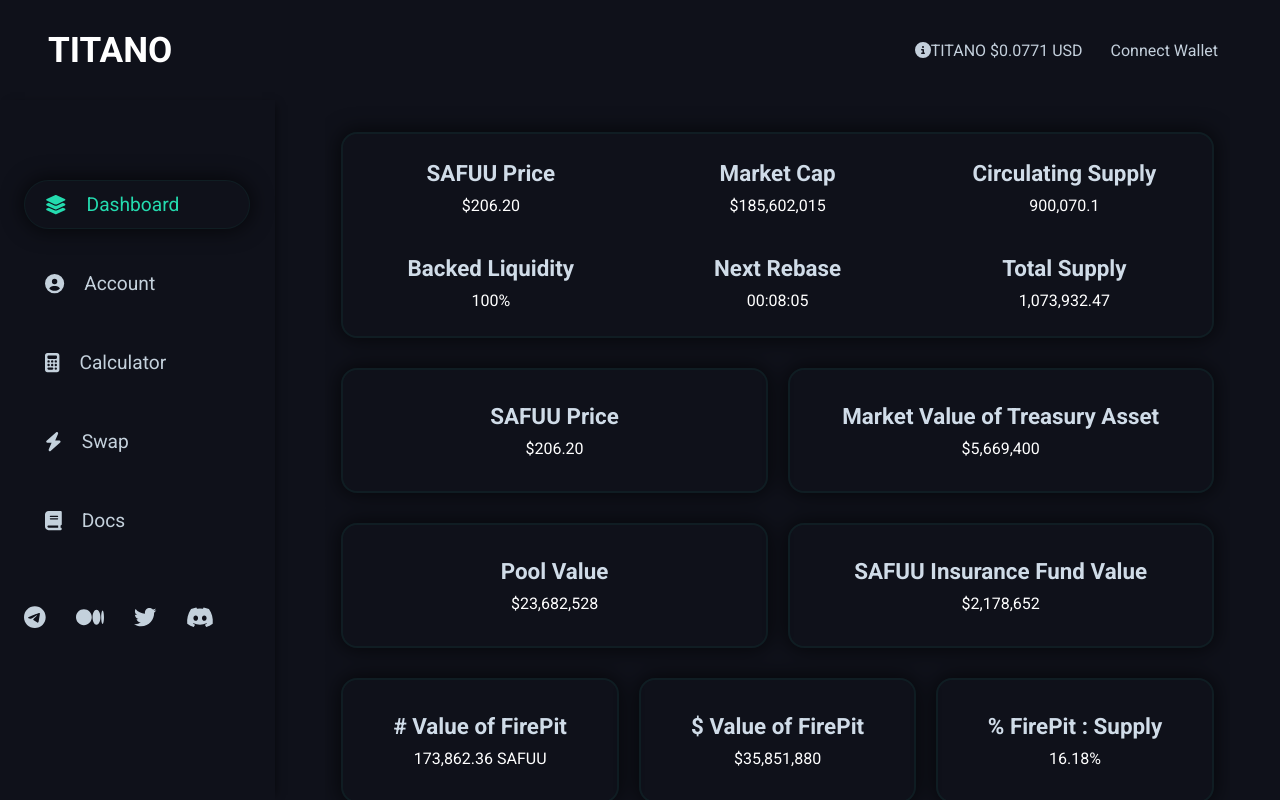
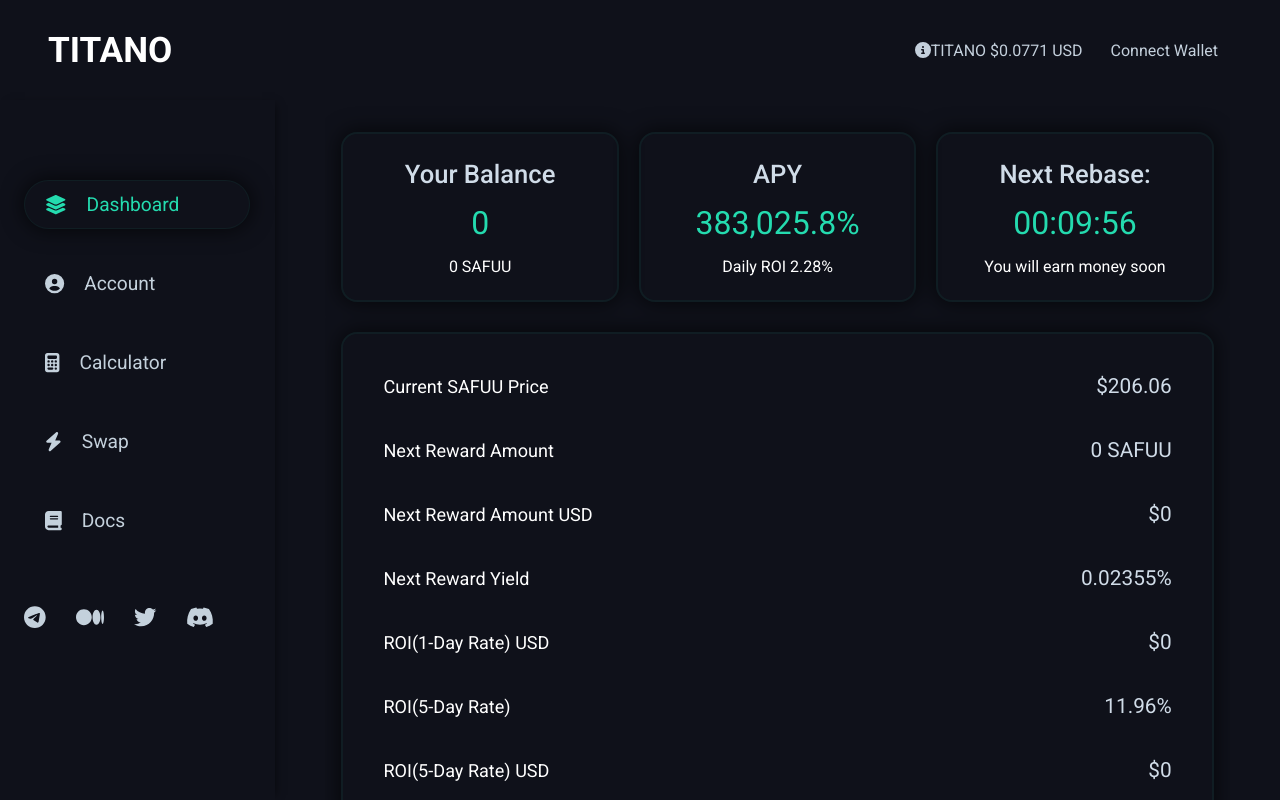
Before and after one commit to sikander-afzaal/finance-dashboard, a React (Create React App) app: page /account in a window 1280 px wide. Built offline with nearby package versions, Linux system fonts and the light colour scheme.

Commit message:
first commit

```diff
--- a/package.json
+++ b/package.json
@@ -12,6 +12,7 @@
     "@testing-library/user-event": "^13.5.0",
     "react": "^18.0.0",
     "react-dom": "^18.0.0",
+    "react-rangeslider": "^2.2.0",
     "react-router-dom": "^6.3.0",
     "react-scripts": "5.0.1",
     "web-vitals": "^2.1.4"
--- a/src/App.css
+++ b/src/App.css
@@ -7,6 +7,7 @@
   justify-content: flex-start;
   align-items: center;
   flex-direction: column;
+  max-width: 1870px;
   width: 100%;
 }
 .bottom-App {
--- a/src/App.js
+++ b/src/App.js
@@ -1,22 +1,32 @@
 import "./App.css";
-import React, { useState } from "react";
+import React, { useState, useEffect, useRef } from "react";
 import Sidebar from "./Layout/SideBar/Sidebar";
 import Header from "./Layout/Header/Header";
 import Dashboard from "./Pages/Dashboard/Dashboard";
+import Account from "./Pages/Account/Account";
+import Calculator from "./Pages/Calculator/Calculator";
+import { BrowserRouter as Router, Route, Routes } from "react-router-dom";
 function App() {
   const [open, setOpen] = useState(false);
   const openHeader = (val) => {
     setOpen(val);
   };
+
   return (
     <div className="App">
-      <Header func={openHeader} />
-      <div className="bottom-App">
-        <Sidebar func={openHeader} open={open} />
-        <div className="right-div">
-          <Dashboard />
+      <Router>
+        <Header func={openHeader} />
+        <div className="bottom-App">
+          <Sidebar func={openHeader} open={open} />
+          <div className="right-div">
+            <Routes>
+              <Route path="/" element={<Dashboard />}></Route>
+              <Route path="/account" element={<Account />}></Route>
+              <Route path="/calculator" element={<Calculator />}></Route>
+            </Routes>
+          </div>
         </div>
-      </div>
+      </Router>
     </div>
   );
 }
--- a/src/Layout/SideBar/Sidebar.css
+++ b/src/Layout/SideBar/Sidebar.css
@@ -39,15 +39,15 @@
 .row-link svg {
   pointer-events: none;
 }
-.row-link p {
-  text-decoration: none;
-  color: #c4d1dc;
-}
+
 .active {
   border-color: #24dbaf10;
   background-color: transparent;
   color: #24dbaf;
   box-shadow: 0px 0px 20px 2px rgba(0, 0, 0, 0.6);
+}
+.row-link:hover {
+  color: #24dbaf;
 }
 .active p {
   color: #24dbaf;
--- /dev/null
+++ b/src/Pages/Account/Account.css
@@ -0,0 +1,52 @@
+.acc-col {
+  height: 170px !important;
+  gap: 15px;
+}
+.acc-col h2 {
+  color: #24dbaf;
+  font-weight: 400;
+  font-size: 2rem;
+}
+.acc-col h1 {
+  font-size: 1.6rem;
+}
+.acc-col p {
+  font-size: 1rem;
+}
+.bot-acc {
+  border: 2px solid #24dbaf10;
+  border-radius: 16px;
+  box-shadow: 0px 0px 20px 2px rgba(0, 0, 0, 0.6);
+  gap: 40px;
+  width: 100%;
+  display: flex;
+  justify-content: center;
+  align-items: center;
+  flex-direction: column;
+  padding: 40px;
+}
+.row-acc {
+  width: 100%;
+  display: flex;
+  justify-content: space-between;
+  align-items: center;
+}
+.row-acc p:first-child {
+  color: white;
+  font-size: 1.13rem;
+}
+.row-acc p:last-child {
+  color: rgb(208, 220, 232);
+  font-size: 1.3rem;
+}
+@media screen and (max-width: 460px) {
+  .bot-acc {
+    padding: 20px;
+  }
+  .row-acc p:first-child {
+    font-size: 1rem;
+  }
+  .row-acc p:last-child {
+    font-size: 1rem;
+  }
+}
--- /dev/null
+++ b/src/Pages/Account/Account.jsx
@@ -0,0 +1,57 @@
+import React from "react";
+import "./Account.css";
+function Account() {
+  return (
+    <div className="dashboard account">
+      <div className="row-col">
+        <div className="col acc-col">
+          <h1>Your Balance</h1>
+          <h2>0</h2>
+          <p>0 SAFUU</p>
+        </div>
+        <div className="col acc-col">
+          <h1>APY</h1>
+          <h2>383,025.8%</h2>
+          <p>Daily ROI 2.28%</p>
+        </div>
+        <div className="col acc-col">
+          <h1>Next Rebase:</h1>
+          <h2>00:09:56</h2>
+          <p>You will earn money soon</p>
+        </div>
+      </div>
+      <div className="bot-acc">
+        <div className="row-acc">
+          <p>Current SAFUU Price</p>
+          <p>$206.06</p>
+        </div>
+        <div className="row-acc">
+          <p>Next Reward Amount</p>
+          <p>0 SAFUU</p>
+        </div>
+        <div className="row-acc">
+          <p>Next Reward Amount USD</p>
+          <p>$0</p>
+        </div>
+        <div className="row-acc">
+          <p>Next Reward Yield</p>
+          <p>0.02355%</p>
+        </div>
+        <div className="row-acc">
+          <p>ROI(1-Day Rate) USD</p>
+          <p>$0</p>
+        </div>
+        <div className="row-acc">
+          <p>ROI(5-Day Rate)</p>
+          <p>11.96%</p>
+        </div>
+        <div className="row-acc">
+          <p>ROI(5-Day Rate) USD</p>
+          <p>$0</p>
+        </div>
+      </div>
+    </div>
+  );
+}
+
+export default Account;
--- /dev/null
+++ b/src/Pages/Calculator/Calculator.css
@@ -0,0 +1,122 @@
+.calculator {
+  padding-top: 1rem;
+  gap: 40px;
+}
+.top-calc {
+  display: flex;
+  justify-content: center;
+  align-items: flex-start;
+  flex-direction: column;
+  color: white;
+  width: 100%;
+}
+.input-grid {
+  display: grid;
+  grid-template-columns: 1fr 1fr;
+  grid-template-rows: 1fr 1fr;
+  gap: 3rem;
+  width: 100%;
+}
+.input-div {
+  display: flex;
+  justify-content: center;
+  align-items: flex-start;
+  flex-direction: column;
+  width: 100%;
+  gap: 5px;
+  color: rgb(208, 220, 232);
+}
+.input-div h2 {
+  font-size: 1.4rem;
+}
+.input {
+  display: flex;
+  justify-content: space-between;
+  align-items: center;
+  width: 100%;
+  height: 50px;
+  background-color: #31333b;
+  border: 1px solid rgb(208, 220, 232);
+  border-radius: 15px;
+  padding: 10px 20px;
+}
+.input input {
+  flex: 0.8;
+  border: navajowhite;
+  height: 100%;
+  background: transparent;
+  font-size: 1.2rem;
+  color: rgb(208, 220, 232);
+}
+
+.input input:focus {
+  border: none;
+  outline: none;
+}
+
+.input h1 {
+  text-align: right;
+  flex: 0.2;
+  font-size: 1.2rem;
+}
+.slider {
+  width: 100%;
+  display: flex;
+  justify-content: center;
+  align-items: flex-start;
+  flex-direction: column;
+  color: white;
+}
+.rangeslider-horizontal {
+  width: 100%;
+}
+.rangeslider-horizontal .rangeslider__fill {
+  background-color: #a4508b !important;
+  background-image: linear-gradient(326deg, #a4508b 0%, #5f0a87 74%);
+}
+.rangeslider {
+  background-color: transparent !important;
+  border: 1px solid rgb(208, 220, 232);
+}
+.estimates {
+  display: flex;
+  justify-content: center;
+  align-items: center;
+  flex-direction: column;
+  width: 100%;
+  gap: 20px;
+}
+.row-estimate {
+  display: flex;
+  justify-content: space-between;
+  align-items: center;
+  width: 100%;
+}
+.row-estimate p:first-child {
+  color: white;
+  font-size: 1.13rem;
+}
+.row-estimate p:last-child {
+  color: rgb(208, 220, 232);
+  font-size: 1.3rem;
+}
+@media screen and (max-width: 800px) {
+  .input-grid {
+    grid-template-columns: 1fr;
+    grid-template-rows: repeat(4, 1fr);
+  }
+}
+@media screen and (max-width: 420px) {
+  .input-div h2 {
+    font-size: 1.2rem;
+  }
+  .input h1 {
+    font-size: 0.9rem;
+  }
+  .slider h1 {
+    font-size: 1.2rem;
+  }
+  .top-calc {
+    align-items: center;
+  }
+}
--- /dev/null
+++ b/src/Pages/Calculator/Calculator.jsx
@@ -0,0 +1,135 @@
+import React, { useState } from "react";
+import "./Calculator.css";
+// Using an ES6 transpiler like Babel
+import Slider from "react-rangeslider";
+
+// To include the default styles
+import "react-rangeslider/lib/index.css";
+function Calculator() {
+  const [value, setValue] = useState(1);
+  const [amount, setAmount] = useState(0);
+  const [apy, setApy] = useState(383025.8);
+  const [purchase, setPurchase] = useState(206.53);
+  const [future, setFuture] = useState(206.53);
+
+  const handleChange = (value) => {
+    setValue(value);
+  };
+  const inputHandler = (e) => {
+    const set = e.target.dataset.val;
+    switch (set) {
+      case "amount":
+        setAmount(e.target.value);
+        break;
+      case "apy":
+        setApy(e.target.value);
+        break;
+      case "purchase":
+        setPurchase(e.target.value);
+        break;
+      case "future":
+        setFuture(e.target.value);
+        break;
+
+      default:
+        break;
+    }
+    console.log();
+  };
+  return (
+    <div className="calculator dashboard">
+      <div className="top-calc">
+        <h1>Calculator</h1>
+        <p>Estimate your returns</p>
+      </div>
+      <div className="row-col calc-col">
+        <div className="col">
+          <h1>SAFUU Price</h1>
+          <p>$206.43</p>
+        </div>
+        <div className="col">
+          <h1>Current APY</h1>
+          <p>383,025.8%</p>
+        </div>
+        <div className="col">
+          <h1>Your SAFUU Balance</h1>
+          <p>0 SAFUU</p>
+        </div>
+      </div>
+      <div className="input-grid">
+        <div className="input-div">
+          <h2>SAFUU Amount</h2>
+          <div className="input">
+            <input
+              data-val={"amount"}
+              onChange={inputHandler}
+              value={amount}
+              type="number"
+            />
+            <h1>MAX</h1>
+          </div>
+        </div>
+        <div className="input-div">
+          <h2>APY (%)</h2>
+          <div className="input">
+            <input
+              onChange={inputHandler}
+              data-val={"apy"}
+              value={apy}
+              type="number"
+            />
+            <h1>CURRENT</h1>
+          </div>
+        </div>
+        <div className="input-div">
+          <h2>SAFUU price at purchase ($)</h2>
+          <div className="input">
+            <input
+              onChange={inputHandler}
+              data-val={"purchase"}
+              value={purchase}
+              type="number"
+            />
+            <h1>CURRENT</h1>
+          </div>
+        </div>
+        <div className="input-div">
+          <h2>Future SAFUU market price ($)</h2>
+          <div className="input">
+            <input
+              onChange={inputHandler}
+              data-val={"future"}
+              value={future}
+              type="number"
+            />
+            <h1>CURRENT</h1>
+          </div>
+        </div>
+      </div>
+      <div className="slider">
+        <h1>{value}</h1>
+        <Slider min={1} max={365} value={value} onChange={handleChange} />
+      </div>
+      <div className="estimates">
+        <div className="row-estimate">
+          <p>Your initial investment</p>
+          <p>$0</p>
+        </div>
+        <div className="row-estimate">
+          <p>Current wealth</p>
+          <p>$0</p>
+        </div>
+        <div className="row-estimate">
+          <p>SAFUU rewards estimation</p>
+          <p>0 SAFUU</p>
+        </div>
+        <div className="row-estimate">
+          <p>Potential return</p>
+          <p>$0</p>
+        </div>
+      </div>
+    </div>
+  );
+}
+
+export default Calculator;
--- a/src/Pages/Dashboard/Dashboard.css
+++ b/src/Pages/Dashboard/Dashboard.css
@@ -33,6 +33,7 @@
 .col h1 {
   color: rgb(208, 220, 232);
   font-size: 1.7rem;
+  font-weight: 500;
 }
 .col p {
   font-size: 1.2rem;
--- a/src/index.css
+++ b/src/index.css
@@ -4,3 +4,22 @@
   padding: 0;
   font-family: "Roboto", sans-serif;
 }
+*::-webkit-scrollbar {
+  display: none;
+}
+
+/* Hide scrollbar for IE, Edge and Firefox */
+* {
+  -ms-overflow-style: none; /* IE and Edge */
+  scrollbar-width: none; /* Firefox */
+}
+input::-webkit-outer-spin-button,
+input::-webkit-inner-spin-button {
+  -webkit-appearance: none;
+  margin: 0;
+}
+
+/* Firefox */
+input[type="number"] {
+  -moz-appearance: textfield;
+}
```
Also changed, not shown: src/Layout/SideBar/Sidebar.jsx (+12 -10 lines), 1 other file (tests, documents, lock files or other folders).
